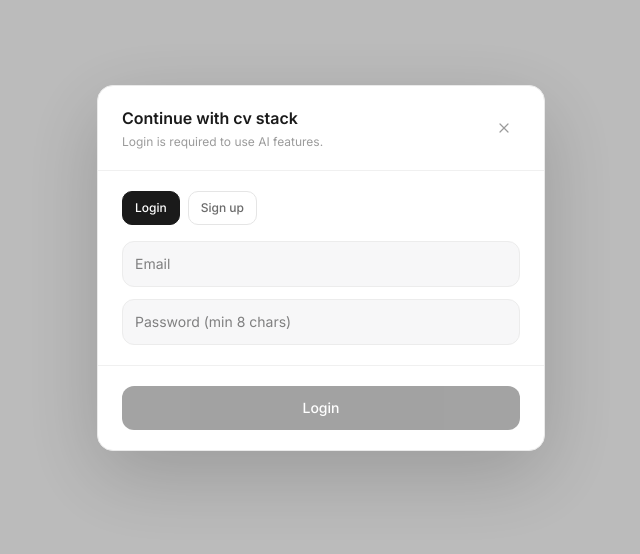
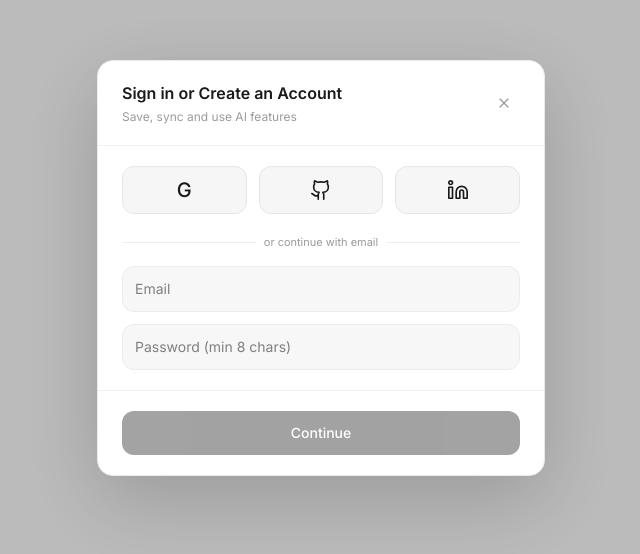
Before and after one commit to ctrlaltaisles/cvstack, a React (Vite) app: page /login in a window 1280 px wide. Shown: the part 132-686 px from the top of the page, without its empty margins (319-959 px from the left). Built offline with nearby package versions, Linux system fonts and the light colour scheme; no server answers.

Commit message:
Redesign auth modal flow

```diff
--- a/src/app/components/AuthModal.tsx
+++ b/src/app/components/AuthModal.tsx
@@ -1,8 +1,6 @@
 import { useState } from 'react';
-import { X } from 'lucide-react';
+import { Github, Linkedin, X } from 'lucide-react';
 import { beginOAuthSignIn, login, register, tokenStore, userStore, type OAuthProvider } from '../../lib/api';
-
-type AuthMode = 'login' | 'register';
 
 export default function AuthModal({
   open,
@@ -13,10 +11,8 @@ export default function AuthModal({
   onClose: () => void;
   onSuccess: () => void;
 }) {
-  const [mode, setMode] = useState<AuthMode>('login');
   const [email, setEmail] = useState('');
   const [password, setPassword] = useState('');
-  const [fullName, setFullName] = useState('');
   const [error, setError] = useState('');
   const [loading, setLoading] = useState(false);
   const [oauthLoading, setOauthLoading] = useState<OAuthProvider | null>(null);
@@ -27,9 +23,16 @@ export default function AuthModal({
     setError('');
     setLoading(true);
     try {
-      const result = mode === 'login'
-        ? await login(email, password)
-        : await register(email, password, fullName);
+      let result;
+      try {
+        result = await register(email, password);
+      } catch (registerErr) {
+        if (registerErr instanceof Error && /already registered/i.test(registerErr.message)) {
+          result = await login(email, password);
+        } else {
+          throw registerErr;
+        }
+      }
       tokenStore.set(result.token);
       userStore.set(result.user);
       onSuccess();
@@ -56,75 +59,46 @@ export default function AuthModal({
       <div className="w-full max-w-md bg-white rounded-[16px] border border-[#EAEAEA] shadow-[0_24px_80px_rgba(0,0,0,0.18)]" onClick={(e) => e.stopPropagation()}>
         <div className="px-6 py-5 border-b border-[#F0F0F0] flex items-center justify-between">
           <div>
-            <h2 className="text-base text-[#1A1A1A]" style={{ fontWeight: 700 }}>Continue with cv stack</h2>
-            <p className="text-xs text-[#9B9B9B] mt-1">Login is required to use AI features.</p>
+            <h2 className="text-base text-[#1A1A1A]" style={{ fontWeight: 700 }}>Sign in or Create an Account</h2>
+            <p className="text-xs text-[#9B9B9B] mt-1">Save, sync and use AI features</p>
           </div>
           <button onClick={onClose} className="w-8 h-8 rounded-[8px] text-[#9B9B9B] hover:bg-[#F5F5F5] flex items-center justify-center">
             <X size={16} />
           </button>
         </div>
         <div className="px-6 py-5">
-          <div className="flex gap-2 mb-4">
-            <button
-              onClick={() => setMode('login')}
-              className={`px-3 py-2 text-xs rounded-[10px] border ${mode === 'login' ? 'bg-[#1A1A1A] text-white border-[#1A1A1A]' : 'border-[#E5E5E5] text-[#6B6B6B]'}`}
-            >
-              Login
-            </button>
-            <button
-              onClick={() => setMode('register')}
-              className={`px-3 py-2 text-xs rounded-[10px] border ${mode === 'register' ? 'bg-[#1A1A1A] text-white border-[#1A1A1A]' : 'border-[#E5E5E5] text-[#6B6B6B]'}`}
-            >
-              Sign up
-            </button>
-          </div>
-          <div className="space-y-3">
-            {mode === 'register' && (
-              <>
-                <div className="space-y-2">
+          <div className="grid grid-cols-3 gap-3 mb-4">
             <button
               onClick={() => startOAuth('google')}
               disabled={loading || oauthLoading !== null}
-                    className="w-full bg-white border border-[#E6E6E6] hover:bg-[#F8F8F8] rounded-[12px] p-3 text-sm text-[#1A1A1A] disabled:opacity-50 flex items-center justify-center gap-2"
+              className="h-12 rounded-[12px] border border-[#E6E6E6] bg-[#F6F6F7] hover:bg-[#EFEFF0] text-[#1A1A1A] disabled:opacity-50 flex items-center justify-center"
             >
-                    <span aria-hidden>G</span>
-                    Continue with Google
+              <span aria-hidden className="text-xl leading-none">G</span>
             </button>
             <button
               onClick={() => startOAuth('github')}
               disabled={loading || oauthLoading !== null}
-                    className="w-full bg-white border border-[#E6E6E6] hover:bg-[#F8F8F8] rounded-[12px] p-3 text-sm text-[#1A1A1A] disabled:opacity-50 flex items-center justify-center gap-2"
+              className="h-12 rounded-[12px] border border-[#E6E6E6] bg-[#F6F6F7] hover:bg-[#EFEFF0] text-[#1A1A1A] disabled:opacity-50 flex items-center justify-center"
             >
-                    <span aria-hidden>GH</span>
-                    Continue with GitHub
+              <Github size={22} />
             </button>
             <button
               onClick={() => startOAuth('linkedin_oidc')}
               disabled={loading || oauthLoading !== null}
-                    className="w-full bg-white border border-[#E6E6E6] hover:bg-[#F8F8F8] rounded-[12px] p-3 text-sm text-[#1A1A1A] disabled:opacity-50 flex items-center justify-center gap-2"
+              className="h-12 rounded-[12px] border border-[#E6E6E6] bg-[#F6F6F7] hover:bg-[#EFEFF0] text-[#1A1A1A] disabled:opacity-50 flex items-center justify-center"
             >
-                    <span aria-hidden>in</span>
-                    Continue with LinkedIn
+              <Linkedin size={22} />
             </button>
           </div>
+          <div className="space-y-3">
             <div className="relative py-1">
               <div className="absolute inset-0 flex items-center">
                 <div className="w-full border-t border-[#EFEFEF]" />
               </div>
               <div className="relative flex justify-center">
-                    <span className="bg-white px-2 text-[11px] text-[#9B9B9B]">or sign up with email</span>
+                <span className="bg-white px-2 text-[11px] text-[#9B9B9B]">or continue with email</span>
               </div>
             </div>
-              </>
-            )}
-            {mode === 'register' && (
-              <input
-                value={fullName}
-                onChange={(e) => setFullName(e.target.value)}
-                placeholder="Full name"
-                className="w-full bg-[#F7F7F8] rounded-[12px] p-3 border border-[#ECECEC] text-sm"
-              />
-            )}
             <input
               value={email}
               onChange={(e) => setEmail(e.target.value)}
@@ -145,10 +119,10 @@ export default function AuthModal({
         <div className="px-6 py-5 border-t border-[#F0F0F0]">
           <button
             onClick={submit}
-            disabled={loading || oauthLoading !== null || !email || !password || (mode === 'register' && password.length < 8)}
+            disabled={loading || oauthLoading !== null || !email || password.length < 8}
             className="w-full bg-[#1A1A1A] text-white px-5 py-3 rounded-[12px] text-sm disabled:opacity-40"
           >
-            {loading ? 'Please wait...' : mode === 'login' ? 'Login' : 'Create account'}
+            {loading ? 'Please wait...' : 'Continue'}
           </button>
         </div>
       </div>
```
Also changed, not shown: 1 other file (tests, documents, lock files or other folders). Lines whose indentation alone changed are shown as unchanged.
